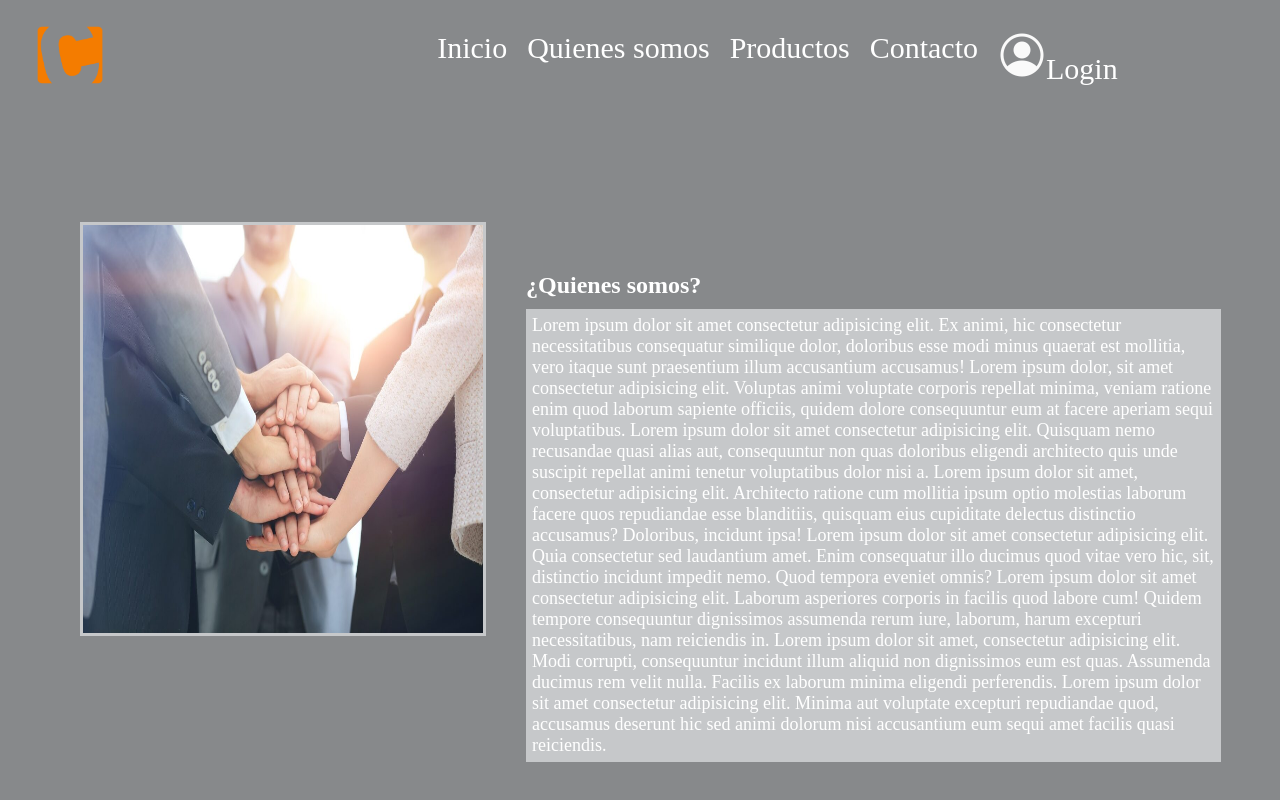
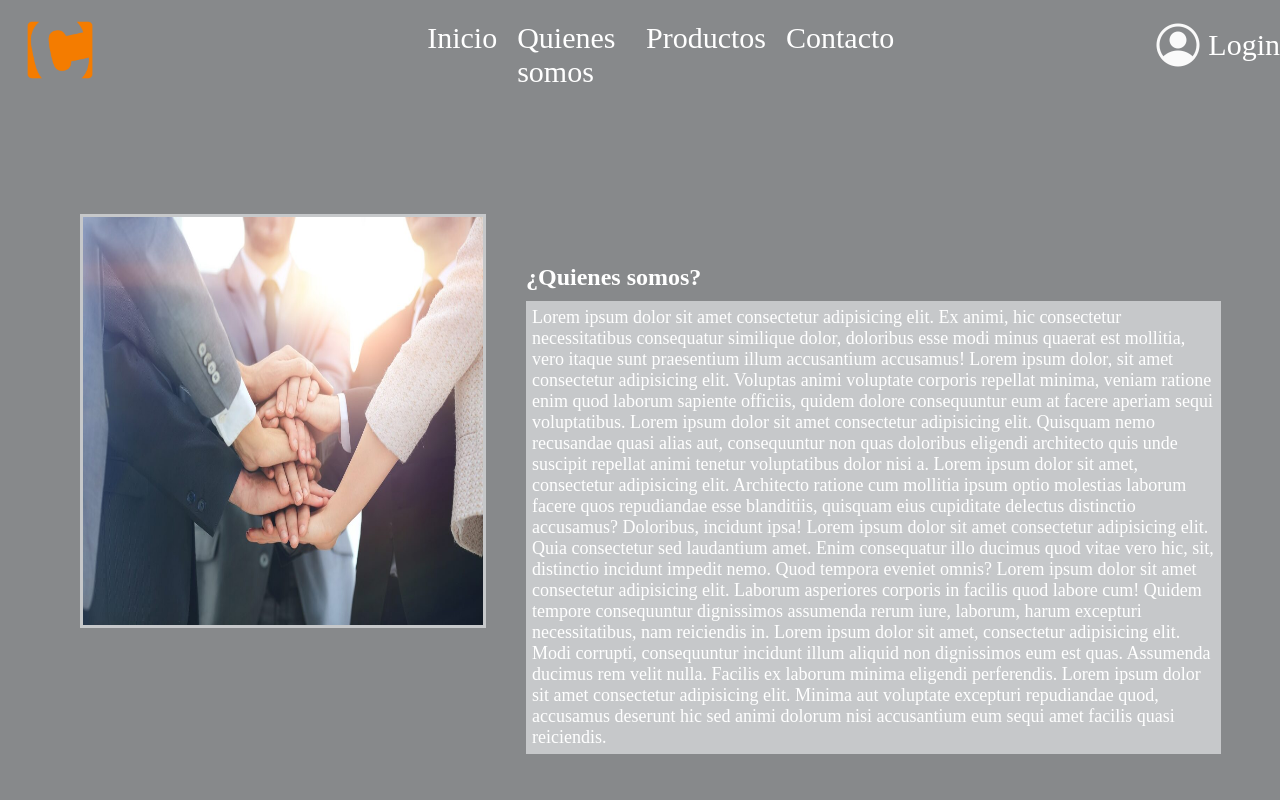
Before and after one commit to CristianMartin/CoderHome-Aranguren-Cristian, a plain HTML site: page pages/quienes-somos.html in a window 1280 px wide. Drawn offline with Linux system fonts and the light colour scheme.

Commit message:
fix de navbar y login

```diff
--- a/css/styles.css
+++ b/css/styles.css
@@ -22,8 +22,8 @@ h2 {
 .logo-coderhome {
     width: 80px;
     height: 80px;
-    margin-left: 30px;
-    margin-top: 15px;
+    margin-left: 20px;
+    margin-top: 10px;
 }
 
 .imagen-inicio {
@@ -91,30 +91,31 @@ h2 {
     margin-left: 24%;
 }
 
-.nav-bar a{
-    align-content: center;
+.nav-bar ul li a {
+    text-align: center;
     text-decoration: none;
     color: white;
     font-size: 30px;
 }
 
-.nav-bar a:hover{
+.nav-bar ul li a:hover {
     color: rgb(198, 200, 202);
     font-size: 30px;
 }
 
-.nav-bar li {
+.nav-bar ul li {
     margin-left: 20px;
 }
 
-.login-img {
-    color: white;
-    margin-right: 4px;
-    margin-top: -6px;
+.login {
+    display: flex;
+    align-items: center;
 }
 
 .login img {
-    color: rgb(135, 137, 139);
+    color: white;
+    margin-left: 240px;
+    margin-right: 6px;
 }
 
 .seccion-quienes-somos {
--- a/pages/quienes-somos.html
+++ b/pages/quienes-somos.html
@@ -11,7 +11,7 @@
 <body>
     <header>
         <nav class="nav-bar">
-            <a href="../index.html">
+            <a href="../dex.html">
                 <img class="logo-coderhome" src="../assets/contao-logo.png" alt="logo_coderhome">
             </a>
             <ul>
@@ -29,7 +29,8 @@
                 </li>
                 <li>
                     <a class="login" href="../pages/login.html">
-                        <img src="../assets/icons8-user-48.png">Login
+                        <img class="login-img" src="../assets/icons8-user-48.png" alt="login-img">
+                        <span>Login</span>
                     </a>
                 </li>
             </ul>
```
Also changed, not shown: index.html (+3 -2 lines).
